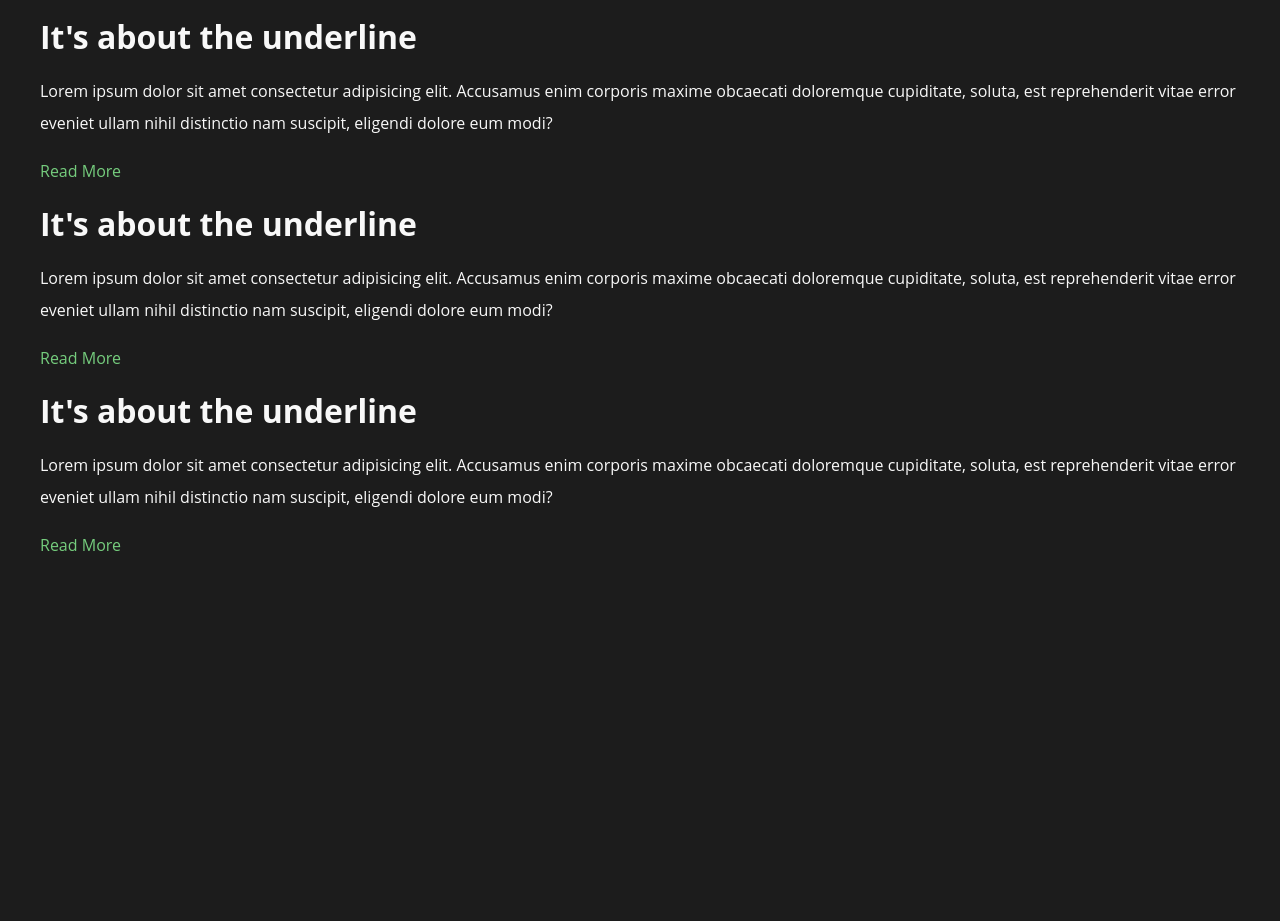
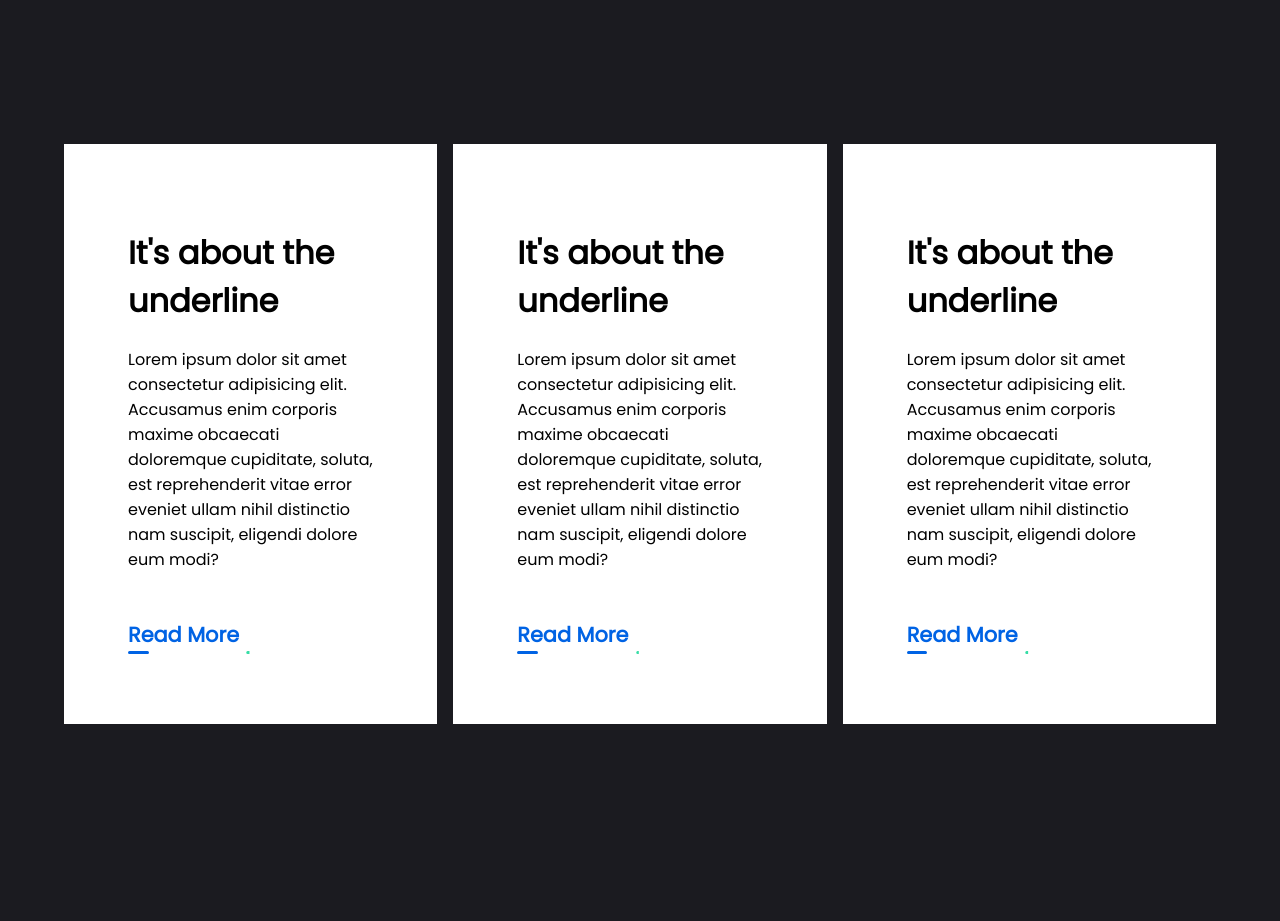
Before and after one commit to ae-app-labs/web-css-experiments, a Jekyll site: the page experiments/custom-links/index.html, which Jekyll copies as it is, in a window 1280 px wide. Built offline with Jekyll 4.4.1, drawn with Linux system fonts in a browser that asks for light colours; after the commit the page ends 900 px from its top, so only the background shows below that.

Commit message:
fix broken link

```diff
--- a/experiments/custom-links/index.html
+++ b/experiments/custom-links/index.html
@@ -4,7 +4,7 @@
     <meta http-equiv="X-UA-Compatible" content="IE=edge">
     <meta name="viewport" content="width=device-width, initial-scale=1.0">
     <title>Custom Links</title>
-    <link rel="stylesheet" href="/main.css">
+    <link rel="stylesheet" href="main.css">
 </head>
 <body>
     <div class="container">
```
